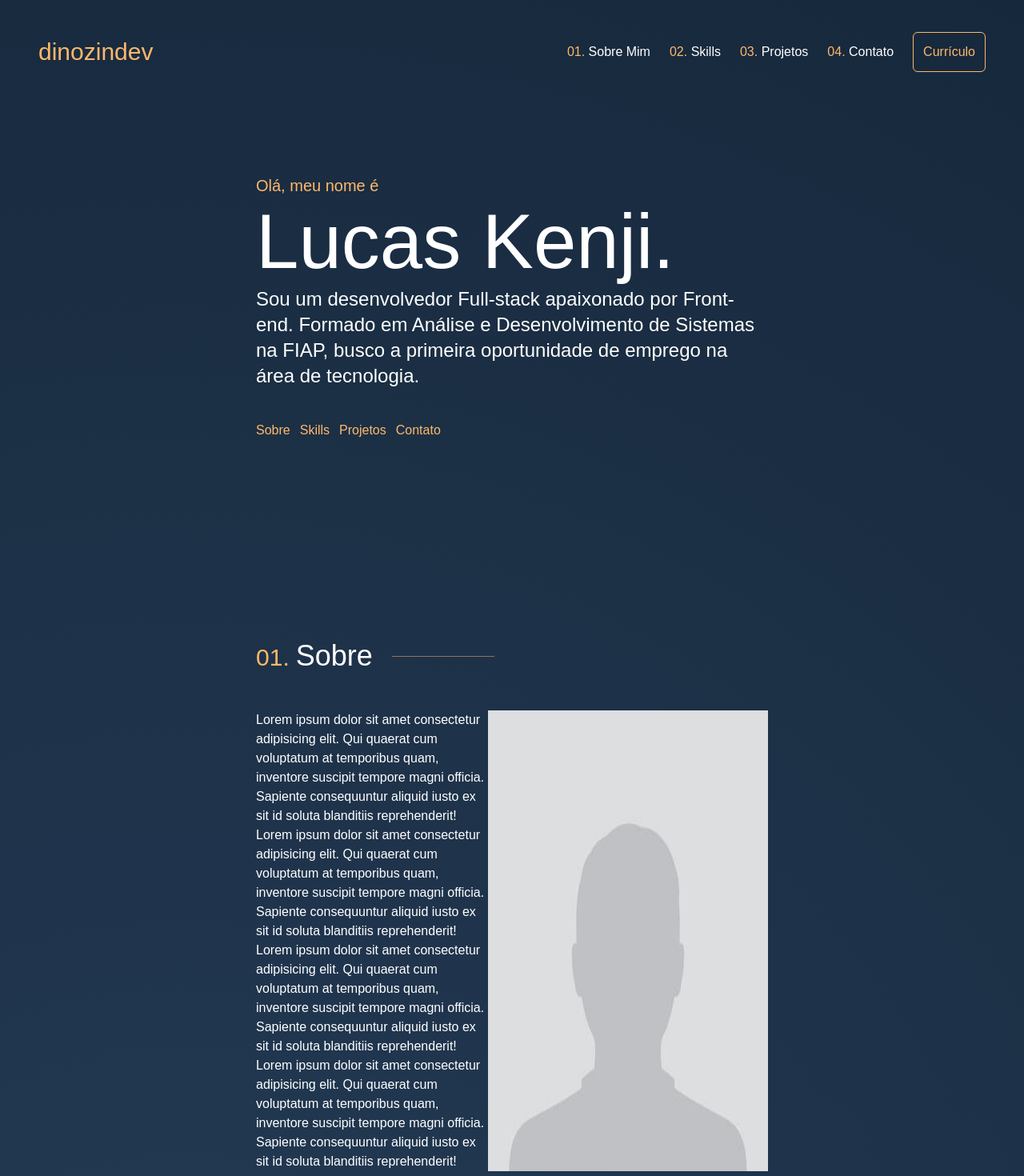
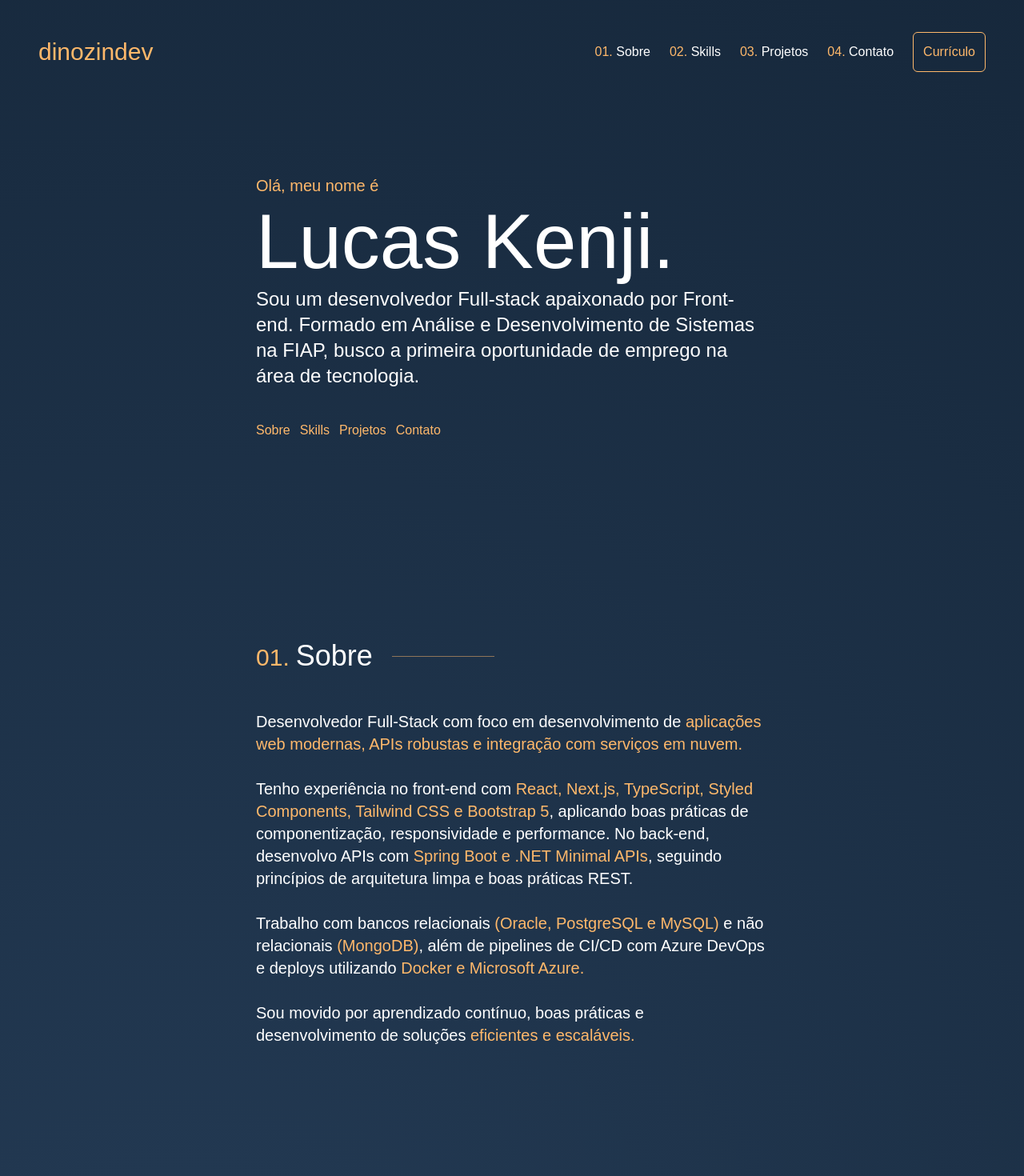
Before and after one commit to dinozindev/portfolio-v2, a React (Vite) app: page / in a window 1280 px wide. Shown: the top 1470 px of the page at 80% size. Built offline with nearby package versions, Linux system fonts and the light colour scheme; a web font is replaced by a local one.

Commit message:
feat: adicionando informações para a seção Sobre

```diff
--- a/src/Components/Details.tsx
+++ b/src/Components/Details.tsx
@@ -1,17 +1,23 @@
 import SectionHeader from "./SectionHeader"
-import avatar from "../assets/default-avatar.jpg"
 
 const Details = () => {
     return (
         <>
-            <section className="flex items-center justify-evenly pb-50">
+            <section className="flex items-center justify-evenly pb-40">
                 <div className="flex flex-col w-2/4 gap-4">
                     <SectionHeader number="01" text="Sobre" />
                     <div className="flex justify-between">
-                        <p className="w-5/8 text-md">
-                            Lorem ipsum dolor sit amet consectetur adipisicing elit. Qui quaerat cum voluptatum at temporibus quam, inventore suscipit tempore magni officia. Sapiente consequuntur aliquid iusto ex sit id soluta blanditiis reprehenderit! Lorem ipsum dolor sit amet consectetur adipisicing elit. Qui quaerat cum voluptatum at temporibus quam, inventore suscipit tempore magni officia. Sapiente consequuntur aliquid iusto ex sit id soluta blanditiis reprehenderit! Lorem ipsum dolor sit amet consectetur adipisicing elit. Qui quaerat cum voluptatum at temporibus quam, inventore suscipit tempore magni officia. Sapiente consequuntur aliquid iusto ex sit id soluta blanditiis reprehenderit! Lorem ipsum dolor sit amet consectetur adipisicing elit. Qui quaerat cum voluptatum at temporibus quam, inventore suscipit tempore magni officia. Sapiente consequuntur aliquid iusto ex sit id soluta blanditiis reprehenderit!
-                        </p>
-                        <img src={avatar}/>
+                        <div className="text-xl">
+                            <p>
+                                Desenvolvedor Full-Stack com foco em desenvolvimento de <span className="text-orange-300">aplicações web modernas, APIs robustas e integração com serviços em nuvem.</span>
+                            </p>
+                            <br></br>
+                            <p>Tenho experiência no front-end com <span className="text-orange-300">React, Next.js, TypeScript, Styled Components, Tailwind CSS e Bootstrap 5</span>, aplicando boas práticas de componentização, responsividade e performance. No back-end, desenvolvo APIs com <span className="text-orange-300">Spring Boot e .NET Minimal APIs</span>, seguindo princípios de arquitetura limpa e boas práticas REST.</p>
+                            <br></br>
+                            <p>Trabalho com bancos relacionais <span className="text-orange-300">(Oracle, PostgreSQL e MySQL)</span> e não relacionais <span className="text-orange-300">(MongoDB)</span>, além de pipelines de CI/CD com Azure DevOps e deploys utilizando <span className="text-orange-300">Docker e Microsoft Azure.</span></p>
+                            <br></br>
+                            <p>Sou movido por aprendizado contínuo, boas práticas e desenvolvimento de soluções <span className="text-orange-300">eficientes e escaláveis.</span></p>
+                        </div>
                     </div>
                 </div>
             </section>
--- a/src/Components/Header.tsx
+++ b/src/Components/Header.tsx
@@ -5,11 +5,11 @@ const Header = () => {
         <header className="flex flex-row justify-between items-center px-12 py-10 fixed w-full">
             <h1 className="text-3xl text-orange-300">dinozindev</h1>
             <div className="flex flex-row justify-end items-center gap-6">
-            <a><span className="text-orange-300">01.</span> Sobre Mim</a>
+            <a><span className="text-orange-300">01.</span> Sobre</a>
             <a><span className="text-orange-300">02.</span> Skills</a>
             <a><span className="text-orange-300">03.</span> Projetos</a>
             <a><span className="text-orange-300">04.</span> Contato</a>
-            <a href={curriculo} target="_blank"><div className="border-solid rounded-md border p-3 text-orange-300">
+            <a href={curriculo} target="_blank"><div className="border-solid rounded-md border p-3 text-orange-300 hover:text-white transition-all">
                 Currículo
             </div></a>
             </div>
--- a/src/Components/ProjectMiniWidget.tsx
+++ b/src/Components/ProjectMiniWidget.tsx
@@ -21,17 +21,17 @@ const ProjectMiniWidget = ({ title, description, skills, linkGithub, linkWebsite
             <div className="flex gap-2 justify-end">
                 {linkGithub && (
                     <a href={linkGithub} target="_blank">
-                        <i className="fa-brands fa-github hover:text-orange-300"></i>
+                        <i className="fa-brands fa-github hover:text-orange-300 transition-all"></i>
                     </a>
                 )}
                 {linkWebsite && (
                     <a href={linkWebsite} target="_blank">
-                        <i className="fa-solid fa-arrow-up-right-from-square hover:text-orange-300"></i>
+                        <i className="fa-solid fa-arrow-up-right-from-square hover:text-orange-300 transition-all"></i>
                     </a>
                 )}
                 {linkYoutube && (
                     <a href={linkYoutube} target="_blank">
-                        <i className="fa-brands fa-youtube hover:text-orange-300"></i>
+                        <i className="fa-brands fa-youtube hover:text-orange-300 transition-all"></i>
                     </a>
                 )
                 }
--- a/src/Components/ProjectWidget.tsx
+++ b/src/Components/ProjectWidget.tsx
@@ -36,16 +36,16 @@ const ProjectWidget = ({
         </div>
         <div className="flex gap-2">
           <a href={linkGithub} target="_blank">
-            <i className="fa-brands fa-github hover:text-orange-300"></i>
+            <i className="fa-brands fa-github hover:text-orange-300 transition-all"></i>
           </a>
           {linkWebsite && (
             <a href={linkWebsite} target="_blank">
-              <i className="fa-solid fa-arrow-up-right-from-square hover:text-orange-300"></i>
+              <i className="fa-solid fa-arrow-up-right-from-square hover:text-orange-300 transition-all"></i>
             </a>
           )}
           {linkYoutube && (
             <a href={linkYoutube} target="_blank">
-              <i className="fa-brands fa-youtube hover:text-orange-300"></i>
+              <i className="fa-brands fa-youtube hover:text-orange-300 transition-all"></i>
             </a>
           )
           }
--- a/src/data/main-projects.json
+++ b/src/data/main-projects.json
@@ -17,7 +17,7 @@
   },
   {
     "image": "mottumottion.png",
-    "title": "Mottu Mottion",
+    "title": "Mottu Motion",
     "description": "Projeto desenvolvido em parceria com a empresa Mottu com o objetivo de facilitar o gerenciamento dos pátios de moto através de uma aplicação que forneça a atualização e localização em tempo real da ocupação de motocicletas, além do histórico de movimentações de uma moto dentro da filial.",
     "skills": ["TypeScript", "React Native", "Java", ".NET", "Docker", "Azure", "MongoDB", "Oracle", "Arduino"],
     "linkGithub": "https://github.com/dinozindev/challenge-mottu-mottion",
```
Also changed, not shown: src/assets/default-avatar.jpg (deleted).
